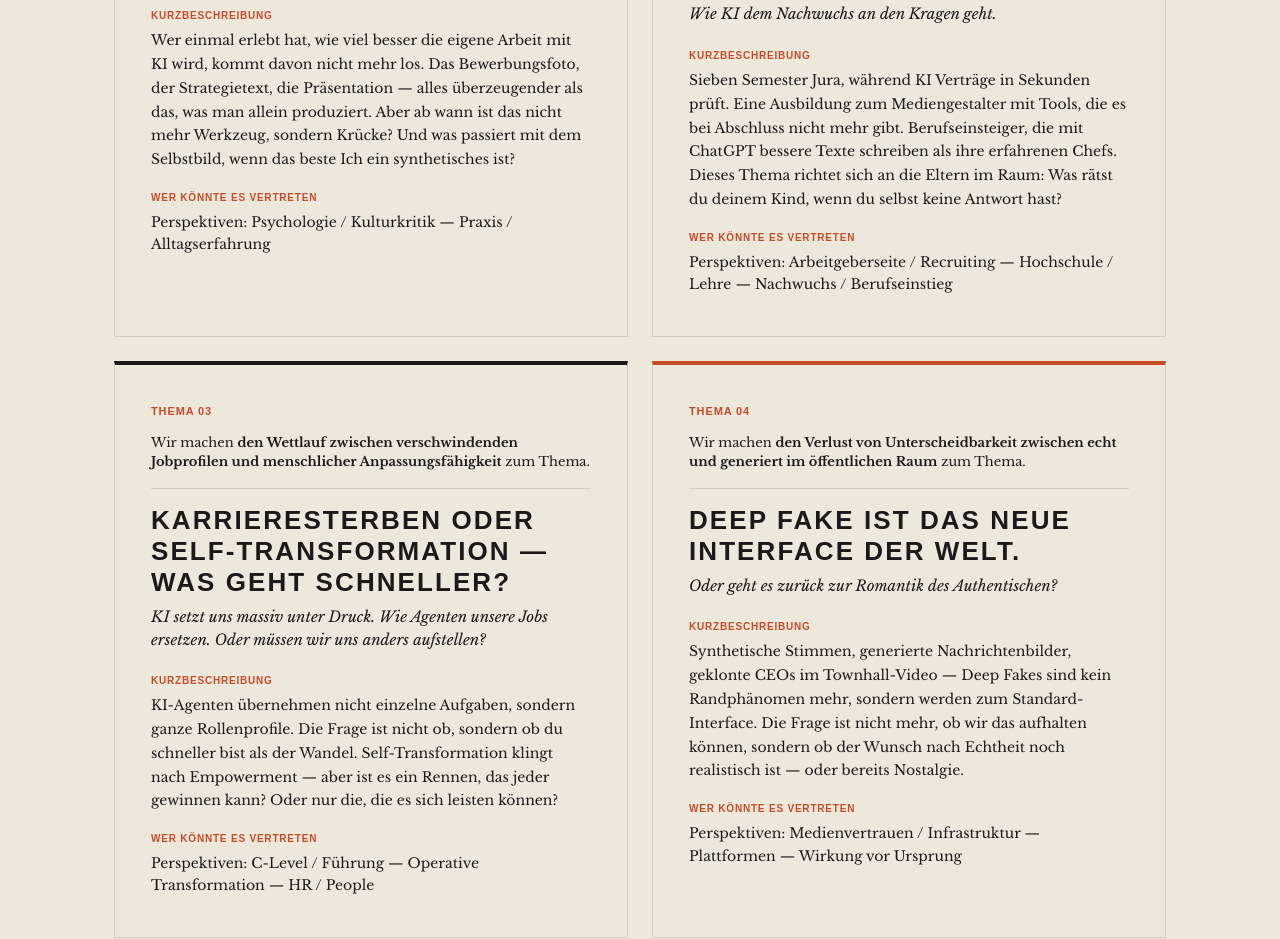
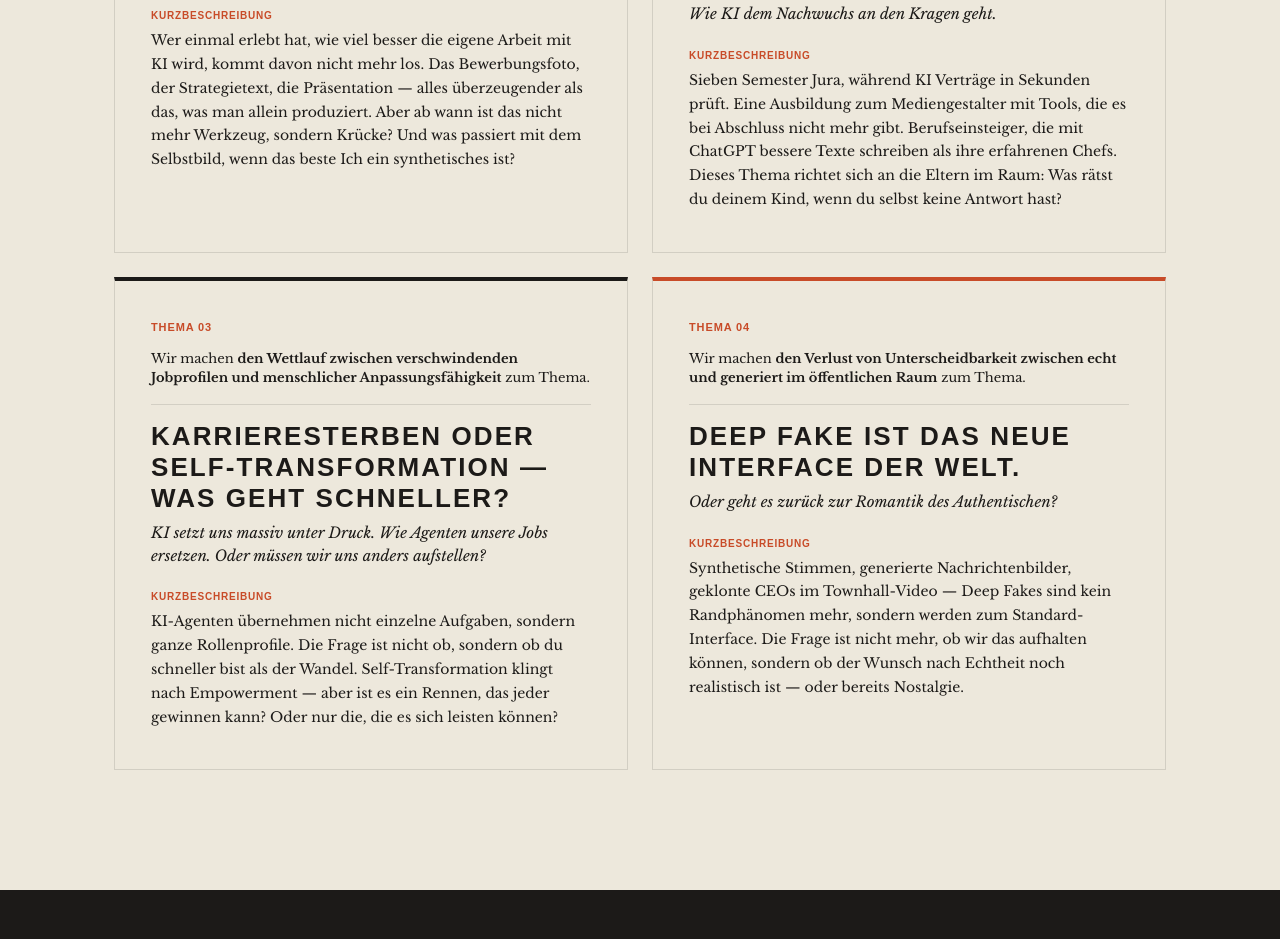
Before and after one commit to oliverbargfeld/ki-und-currywurst, a plain HTML site: page index.html in a window 1280 px wide. Shown: the part 1848-2787 px from the top of the page. Drawn offline with nearby package versions, Linux system fonts and the light colour scheme; a web font is replaced by a local one.

Commit message:
Remove perspective notes from topic cards

```diff
--- a/index.html
+++ b/index.html
@@ -372,8 +372,6 @@ body::before {
     <p class="subline">Mein synthetisches Ich wird immer besser. Zwischen Lüge und einem neuen KI-Selbstverständnis.</p>
     <div class="thema-label">Kurzbeschreibung</div>
     <p class="thema-desc">Wer einmal erlebt hat, wie viel besser die eigene Arbeit mit KI wird, kommt davon nicht mehr los. Das Bewerbungsfoto, der Strategietext, die Präsentation — alles überzeugender als das, was man allein produziert. Aber ab wann ist das nicht mehr Werkzeug, sondern Krücke? Und was passiert mit dem Selbstbild, wenn das beste Ich ein synthetisches ist?</p>
-    <div class="thema-label">Wer könnte es vertreten</div>
-    <p class="thema-who">Perspektiven: Psychologie / Kulturkritik — Praxis / Alltagserfahrung</p>
   </div>
 
   <div class="thema fade-in">
@@ -383,8 +381,6 @@ body::before {
     <p class="subline">Wie KI dem Nachwuchs an den Kragen geht.</p>
     <div class="thema-label">Kurzbeschreibung</div>
     <p class="thema-desc">Sieben Semester Jura, während KI Verträge in Sekunden prüft. Eine Ausbildung zum Mediengestalter mit Tools, die es bei Abschluss nicht mehr gibt. Berufseinsteiger, die mit ChatGPT bessere Texte schreiben als ihre erfahrenen Chefs. Dieses Thema richtet sich an die Eltern im Raum: Was rätst du deinem Kind, wenn du selbst keine Antwort hast?</p>
-    <div class="thema-label">Wer könnte es vertreten</div>
-    <p class="thema-who">Perspektiven: Arbeitgeberseite / Recruiting — Hochschule / Lehre — Nachwuchs / Berufseinstieg</p>
   </div>
 
   <div class="thema fade-in">
@@ -394,8 +390,6 @@ body::before {
     <p class="subline">KI setzt uns massiv unter Druck. Wie Agenten unsere Jobs ersetzen. Oder müssen wir uns anders aufstellen?</p>
     <div class="thema-label">Kurzbeschreibung</div>
     <p class="thema-desc">KI-Agenten übernehmen nicht einzelne Aufgaben, sondern ganze Rollenprofile. Die Frage ist nicht ob, sondern ob du schneller bist als der Wandel. Self-Transformation klingt nach Empowerment — aber ist es ein Rennen, das jeder gewinnen kann? Oder nur die, die es sich leisten können?</p>
-    <div class="thema-label">Wer könnte es vertreten</div>
-    <p class="thema-who">Perspektiven: C-Level / Führung — Operative Transformation — HR / People</p>
   </div>
 
   <div class="thema fade-in">
@@ -405,8 +399,6 @@ body::before {
     <p class="subline">Oder geht es zurück zur Romantik des Authentischen?</p>
     <div class="thema-label">Kurzbeschreibung</div>
     <p class="thema-desc">Synthetische Stimmen, generierte Nachrichtenbilder, geklonte CEOs im Townhall-Video — Deep Fakes sind kein Randphänomen mehr, sondern werden zum Standard-Interface. Die Frage ist nicht mehr, ob wir das aufhalten können, sondern ob der Wunsch nach Echtheit noch realistisch ist — oder bereits Nostalgie.</p>
-    <div class="thema-label">Wer könnte es vertreten</div>
-    <p class="thema-who">Perspektiven: Medienvertrauen / Infrastruktur — Plattformen — Wirkung vor Ursprung</p>
   </div>
 
 </div>
```
